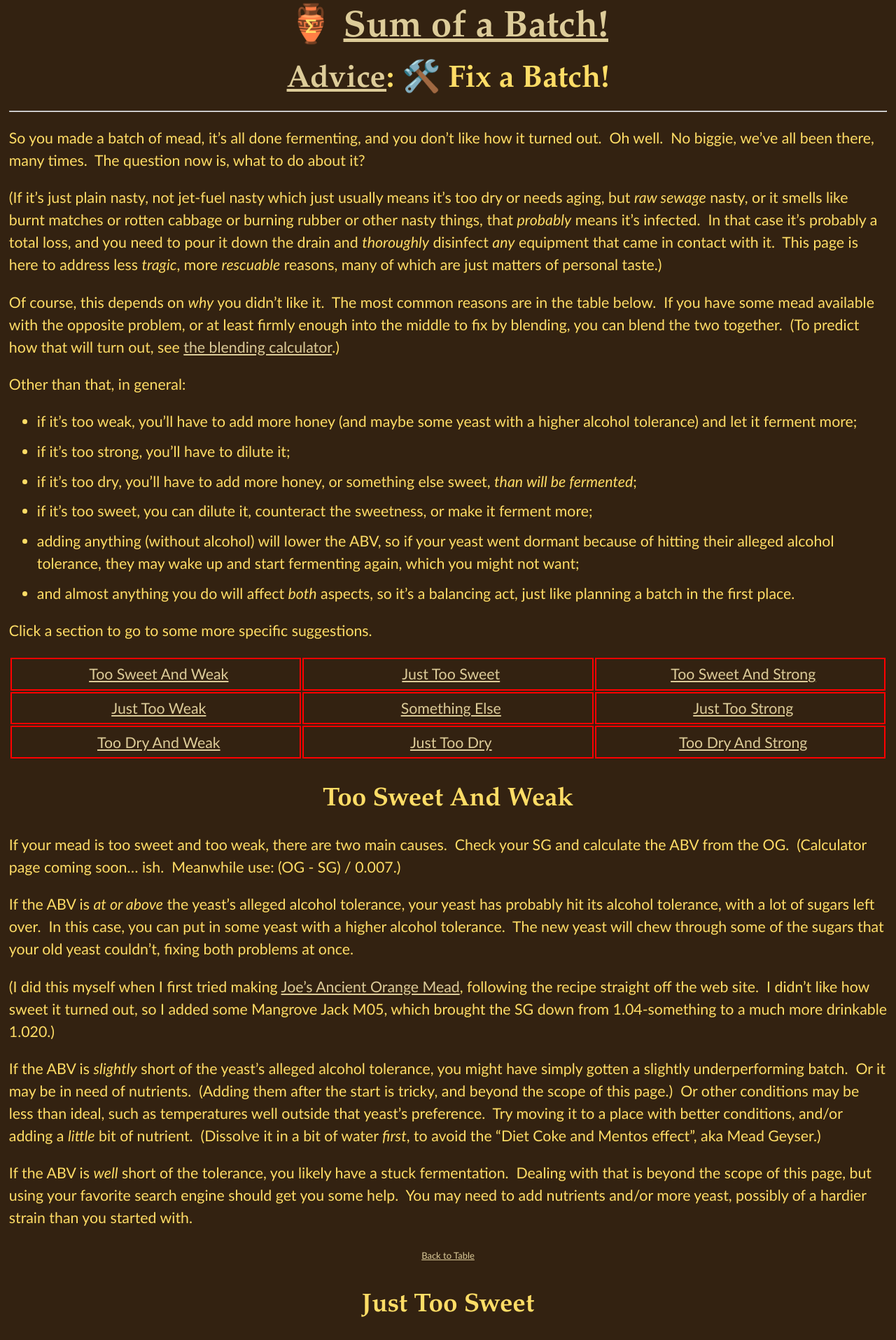
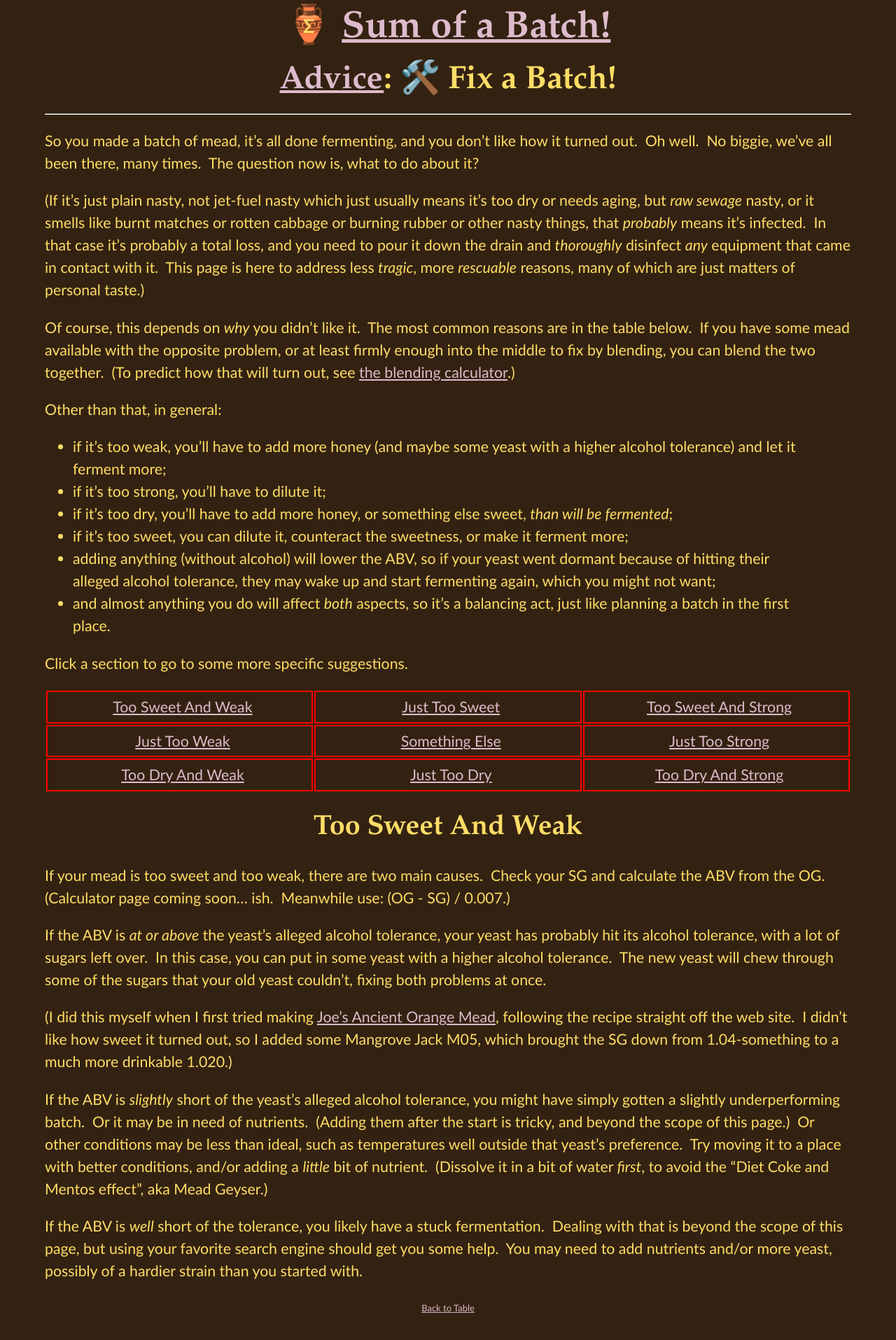
Before and after one commit to Sum-of-a-Batch/Sum-of-a-Batch.github.io, a Jekyll site: the page built from fix.md, in a window 1280 px wide. Shown: the top 1915 px of the page at 70% size. Built offline with Jekyll 4.4.1, drawn with Linux system fonts in a browser that asks for light colours.

Commit message:
tweak styling

```diff
--- /dev/null
+++ b/assets/css/fix-a-batch.css
@@ -0,0 +1,17 @@
+table#bad_reasons {
+  table-layout: fixed;
+  width: 100%;
+}
+
+table#bad_reasons td {
+  border: 2px solid red;
+  text-align: center;
+  width: 33%;
+}
+
+table#bad_reasons a {
+  display: inline-block;
+  height: 100%;
+  padding: 0.2em;
+  width: 100%;
+}
--- a/assets/css/main.css
+++ b/assets/css/main.css
@@ -1,12 +1,15 @@
 :root {
-  --h1-size:       calc(var(--h2-size)   * var(--header-ratio));
-  --h2-size:       calc(var(--h3-size)   * var(--header-ratio));
-  --h3-size:       calc(var(--h4-size)   * var(--header-ratio));
-  --h4-size:       calc(var(--h5-size)   * var(--header-ratio));
-  --h5-size:       calc(var(--text-size) * var(--header-ratio));
-  --header-ratio:  1.2;
-  --text-size:     16pt;
-  --link-color:    #dc9;  /* fg w/ +4 blue, -2 others */
+  --h1-size:       calc(var(--h2-size)    * var(--size-ratio));
+  --h2-size:       calc(var(--h3-size)    * var(--size-ratio));
+  --h3-size:       calc(var(--h4-size)    * var(--size-ratio));
+  --h4-size:       calc(var(--h5-size)    * var(--size-ratio));
+  --h5-size:       calc(var(--big-size)   * var(--size-ratio));
+  --big-size:      calc(var(--text-size)  * var(--size-ratio));
+  --small-size:    calc(var(--text-size)  / var(--size-ratio));
+  --tiny-size:     calc(var(--small-size) / var(--size-ratio));
+  --size-ratio:    1.167;
+  --text-size:     clamp(10pt, 2vw, 16pt);
+  --link-color:    #dbc;  /* fg w/ +8 blue, -2 others */
   --bg-color:      #321;  /* brown */
   --fg-color:      #fd6;  /* roughly honey, brightened a tiny pinch */
 }
@@ -18,7 +21,7 @@ body {
   font-family:  Trebuchet MS, Tahoma, Helvetica, Arial, Sans-Serif;
   font-size:    var(--text-size);
   line-height:  1.5em;
-  margin:       1px 1%;
+  margin:       1px clamp(1px, 5%, 100px);
 }
 
 a, a:visited { color: var(--link-color) }
@@ -32,8 +35,10 @@ div.back-to-table {
   text-align: center;
 }
 
+blockquote { font-style: italic; }
+
 footer {
-  font-size:   0.6em;
+  font-size:   var(--tiny-size);
   line-height: 1.5em;
   text-align:  center;
 }
@@ -49,7 +54,6 @@ h1, h2, h3, h4, h5 {
   font-weight: bold;
   line-height: 1.5em;
   margin:      0;
-  padding-top: 0.2em;
   text-align:  center;
 }
 
@@ -59,7 +63,7 @@ h3 { font-size: var(--h3-size); }
 h4 { font-size: var(--h4-size); }
 h5 { font-size: var(--h5-size); }
 
-li { margin: 0.5em 0 }
+li { margin-right: min(5%, 3em); }
 
 span.sigma-on-amphora {
   color:        var(--fg-color);
@@ -71,22 +75,4 @@ span.sigma-on-amphora {
   transform:    translate(-50%,-54%);
 }
 
-table#bad_reasons {
-  table-layout: fixed;
-  width: 100%;
-}
-
-table#bad_reasons td {
-  border: 2px solid red;
-  text-align: center;
-  width: 33%;
-}
-
-table#bad_reasons a {
-  display: inline-block;
-  height: 100%;
-  padding: 0.2em;
-  width: 100%;
-}
-
 .center { text-align: center }
```
Also changed, not shown: fix.md (+1 -0 lines).
